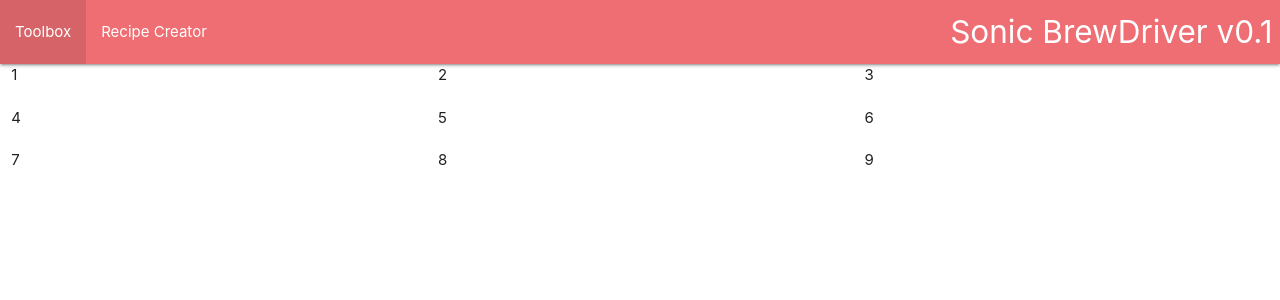
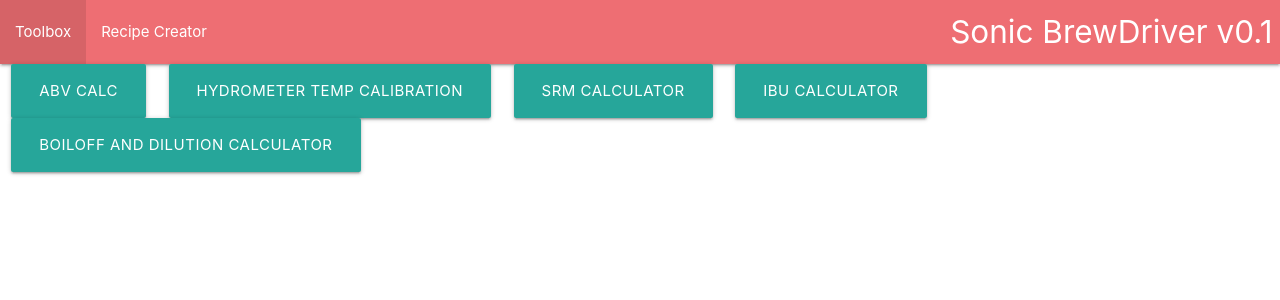
Before and after one commit to booshington/sonicbrewdriver, a React (Create React App) app: page /tools in a window 1280 px wide. Shown: the top 300 px of the page. Built offline with nearby package versions, Linux system fonts and the light colour scheme.

Commit message:
Added sample data, map tools from array

```diff
--- a/src/components/Tool.tsx
+++ b/src/components/Tool.tsx
@@ -1,7 +1,8 @@
 import React, { Component } from 'react';
 
 interface ITool {
-    id: number;
+    name: string;
+    description: string;
 }
 
 class Tool extends Component<ITool>{
@@ -10,9 +11,11 @@ class Tool extends Component<ITool>{
     }
     render(){
         return (
-            <div>
-                { this.props.id }
-            </div>
+                <div className="waves-effect waves-light btn-large">
+                    { this.props.name }
+                </div>
         )
     }
 }
+
+export default Tool;
--- a/src/containers/App.tsx
+++ b/src/containers/App.tsx
@@ -1,6 +1,5 @@
 import React, { Component } from 'react';
 import { BrowserRouter as Router, Route, Link } from 'react-router-dom';
-
 import Toolbox from './Toolbox';
 
 class App extends Component {
--- a/src/containers/Toolbox.tsx
+++ b/src/containers/Toolbox.tsx
@@ -1,4 +1,5 @@
 import React, { Component } from 'react'
+import Tool from '../components/Tool'
 
 class Toolbox extends Component{
     constructor(props: any){
@@ -6,24 +7,42 @@ class Toolbox extends Component{
     }
 
     render(){
+        const testTools = [
+            {
+                name:"ABV Calc",
+                description:"Alcohol by Volume calculator",
+            },
+            {
+                name:"Hydrometer Temp Calibration",
+                description:"Adjusts the hydrometer reading based on liquid temperature",
+            },
+            {
+                name:"SRM Calculator",
+                description:"Calculates an estimated SRM based on grain bill and other variables",
+            },
+            {
+                name:"IBU Calculator",
+                description:"Calculates an estimated IBU on a given hop schedule and other variables",
+            },
+            {
+                name:"Boiloff and Dilution Calculator",
+                description:"Calculates estimated concentration change through boiloff over time and \
+                    liquid quantity, or calculates required boiloff time given a quantity delta.",
+            },
+        ]
         return (
             <div>
                 <div className={"row"}>
-                    <div className={"col l4"}>1</div>
-                    <div className={"col l4"}>2</div>
-                    <div className={"col l4"}>3</div>
+                    {
+                        testTools.map((currelement, index) => {
+                            return (
+                            <div className="col sml4">
+                                <Tool {...currelement} />
+                            </div>
+                            );
+                          })
+                    }
                 </div>
-                <div className={"row"}>
-                    <div className={"col l4"}>4</div>
-                    <div className={"col l4"}>5</div>
-                    <div className={"col l4"}>6</div>
-                </div>
-                <div className={"row"}>
-                    <div className={"col l4"}>7</div>
-                    <div className={"col l4"}>8</div>
-                    <div className={"col l4"}>9</div>
-                </div>
-
             </div>
         )
     }
```
